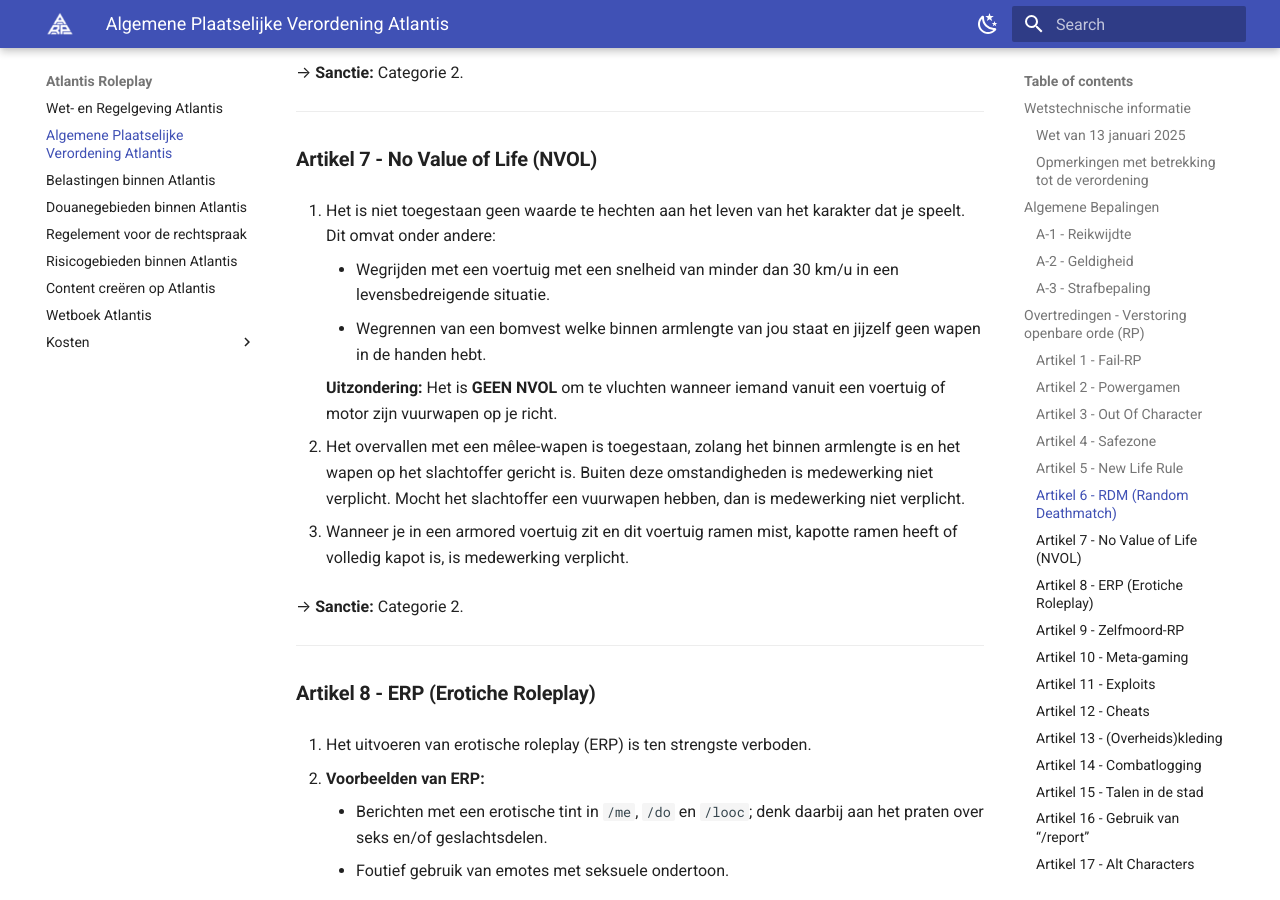
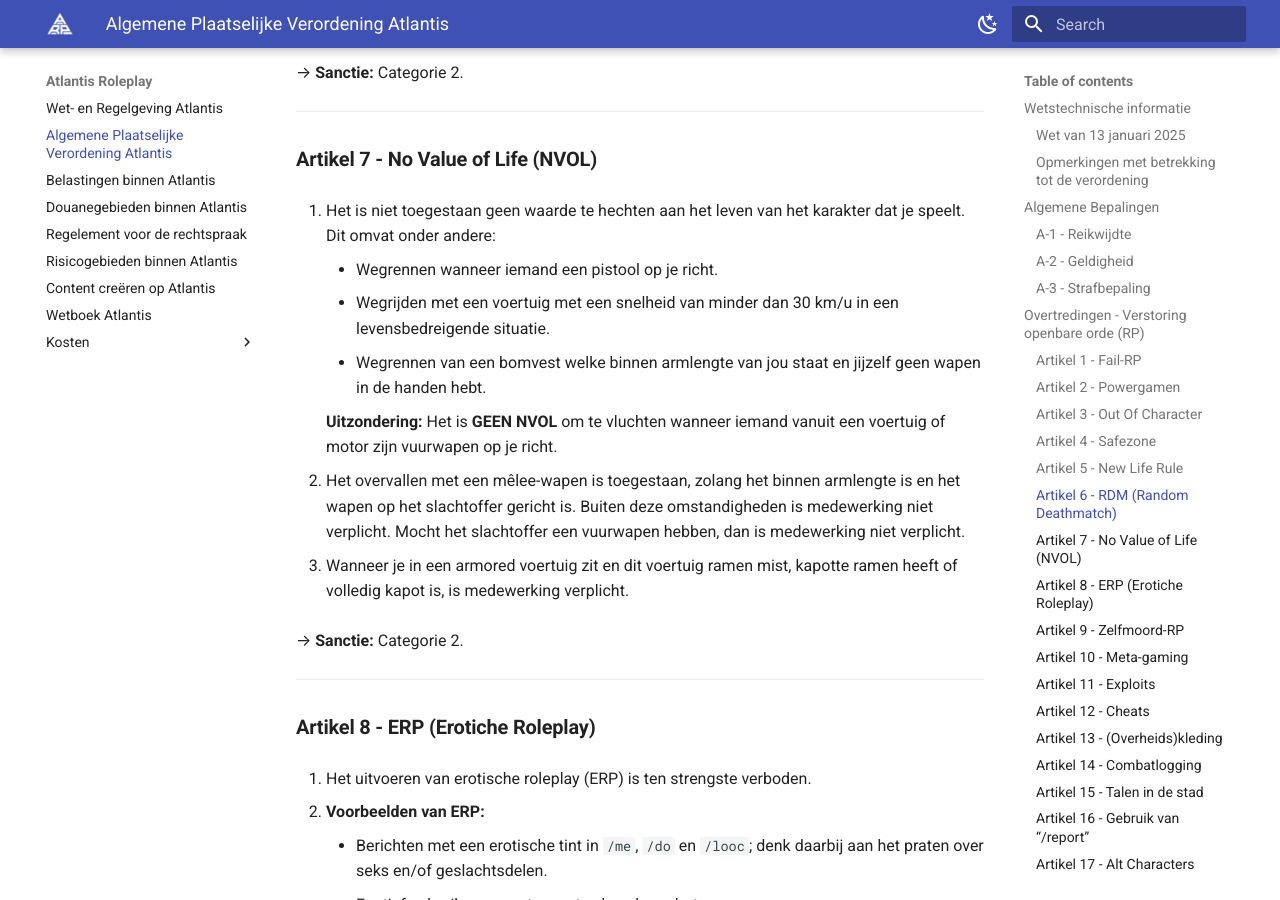
Before and after one commit to Atlantis-Roleplay-Fivem/wet-en-regelgeving, an MkDocs documentation site: the page built from docs/apv.md, in a window 1280 px wide and 900 px high, scrolled down 4165 px. Built offline with MkDocs 1.6.1 and Material for MkDocs 9.7.7, drawn with Linux system fonts in a browser that asks for light colours.

Commit message:
docs: update apv.md

```diff
--- a/docs/apv.md
+++ b/docs/apv.md
@@ -136,6 +136,7 @@ Het zogenaamde "counteren" tijdens een politieachtervolging, oftewel het bemoeie
 ### **Artikel 7 - No Value of Life (NVOL)**
 
 1. Het is niet toegestaan geen waarde te hechten aan het leven van het karakter dat je speelt. Dit omvat onder andere:
+    * Wegrennen wanneer iemand een pistool op je richt.
     * Wegrijden met een voertuig met een snelheid van minder dan 30 km/u in een levensbedreigende situatie.
     * Wegrennen van een bomvest welke binnen armlengte van jou staat en jijzelf geen wapen in de handen hebt.
 
```
